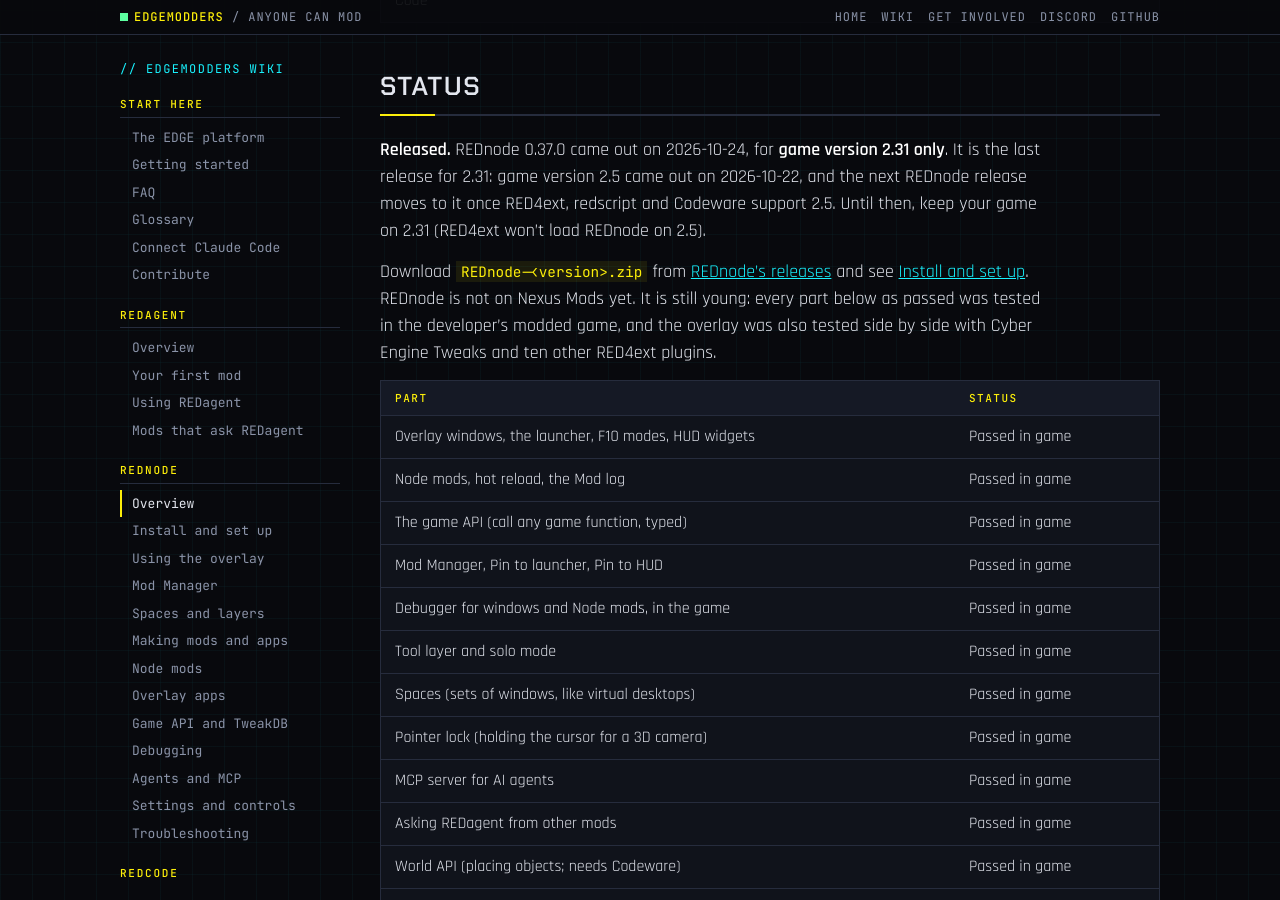
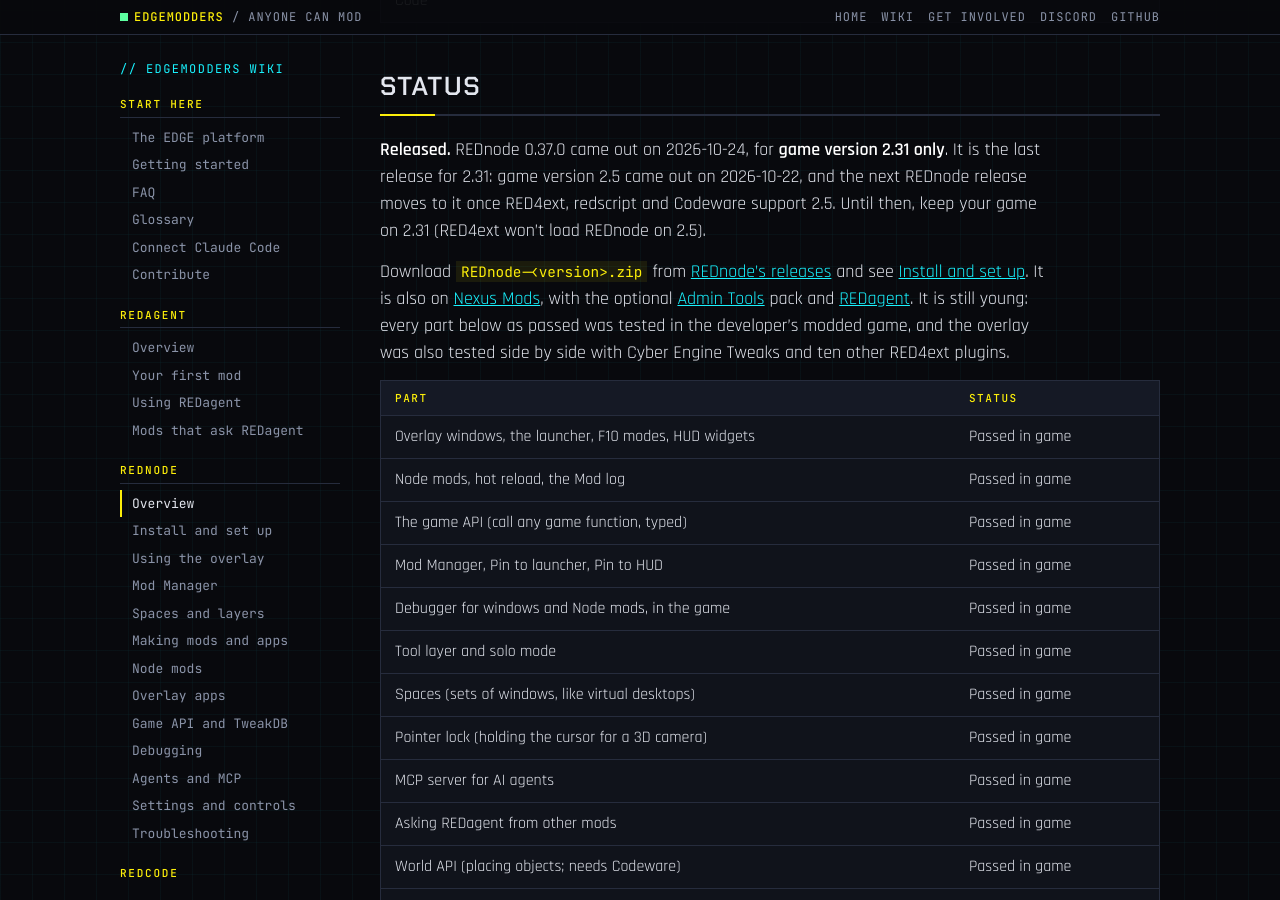
Before and after one commit to Edgemodders/EDGEweb, a Jekyll site: the page built from docs/wiki/rednode/index.md, in a window 1280 px wide and 900 px high, scrolled down 2422 px. Built offline with Jekyll 4.4.1, drawn with Linux system fonts in a browser that asks for light colours.

Commit message:
Nexus: REDnode 35419, REDagent 35670, Admin Tools 35793 are live
Links on the READMEs, the docs and the page sources (REDNODE_PAGE filled in);
the status badges say what is released.

Co-Authored-By: Claude Opus 5.5 <noreply@anthropic.com>

```diff
--- a/docs/wiki/rednode/index.md
+++ b/docs/wiki/rednode/index.md
@@ -53,7 +53,7 @@ REDnode is the **Run** stage of the EDGE platform: the part that is in the game
 
 **Released.** REDnode 0.37.0 came out on 2026-10-24, for **game version 2.31 only**. It is the last release for 2.31: game version 2.5 came out on 2026-10-22, and the next REDnode release moves to it once RED4ext, redscript and Codeware support 2.5. Until then, keep your game on 2.31 (RED4ext won't load REDnode on 2.5).
 
-Download `REDnode-<version>.zip` from [REDnode's releases](https://github.com/Edgemodders/REDnode/releases) and see [Install and set up](install.html). REDnode is not on Nexus Mods yet. It is still young: every part below as passed was tested in the developer's modded game, and the overlay was also tested side by side with Cyber Engine Tweaks and ten other RED4ext plugins.
+Download `REDnode-<version>.zip` from [REDnode's releases](https://github.com/Edgemodders/REDnode/releases) and see [Install and set up](install.html). It is also on [Nexus Mods](https://www.nexusmods.com/cyberpunk2077/mods/35419), with the optional [Admin Tools](https://www.nexusmods.com/cyberpunk2077/mods/35793) pack and [REDagent](https://www.nexusmods.com/cyberpunk2077/mods/35670). It is still young: every part below as passed was tested in the developer's modded game, and the overlay was also tested side by side with Cyber Engine Tweaks and ten other RED4ext plugins.
 
 | Part | Status |
 |---|---|
```
